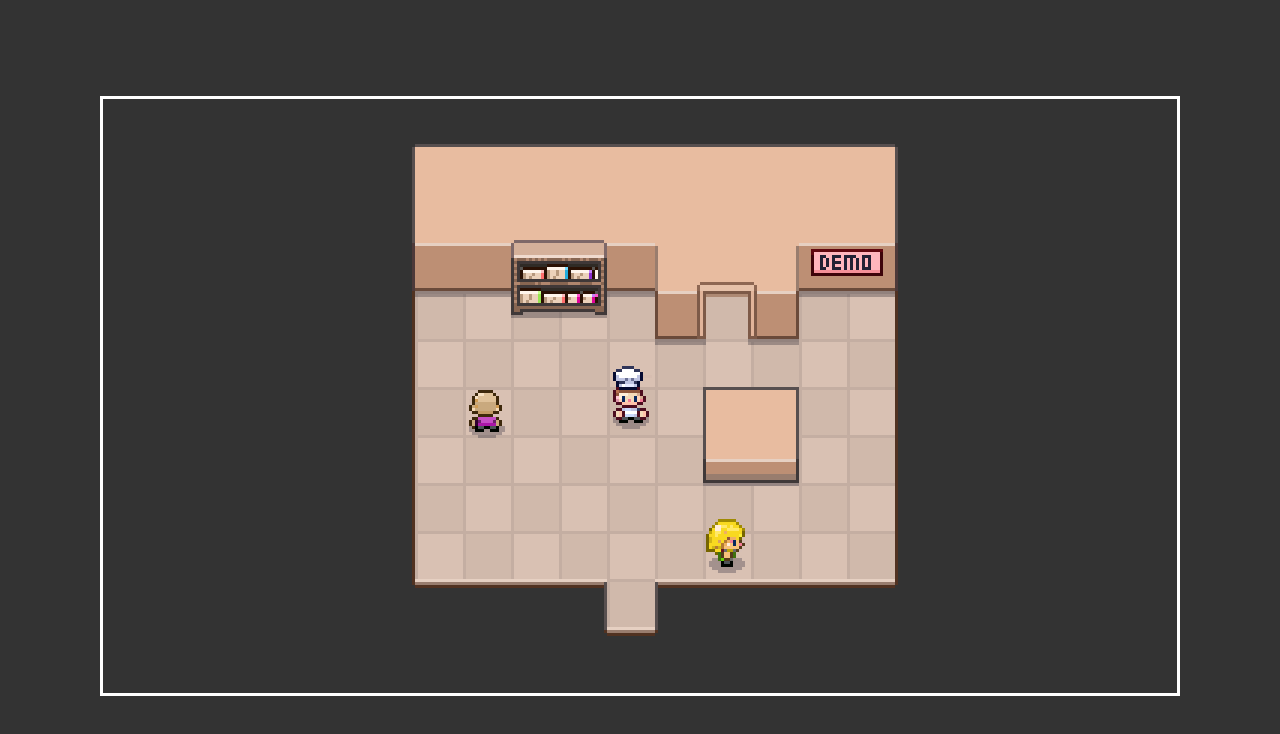
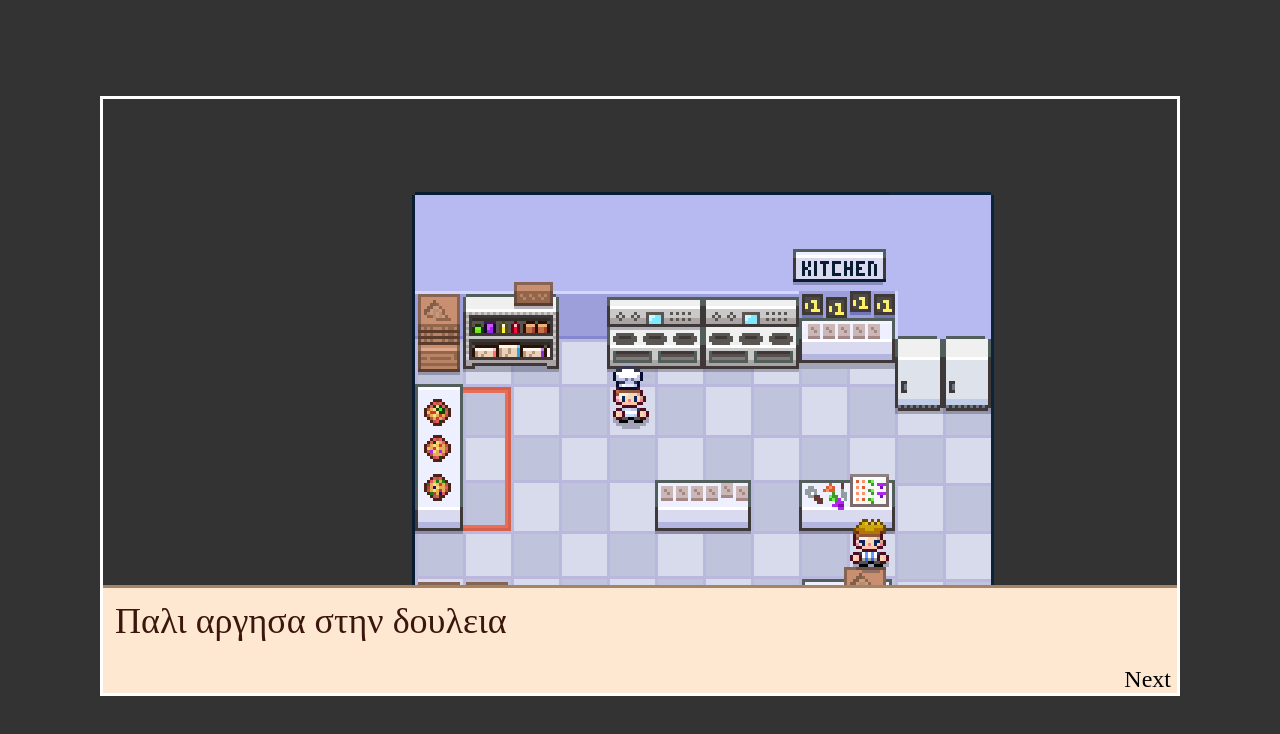
Before and after one commit to ZiggarM/Pizza-Legends, a plain HTML site: page index.html in a window 1280 px wide. Drawn offline with Linux system fonts and the light colour scheme.

Commit message:
added dialogue and adjusted speed

```diff
--- a/DirectionInput.js
+++ b/DirectionInput.js
@@ -1,4 +1,4 @@
-class directionInput {
+class DirectionInput {
     constructor() {
         this.heldDirection = [];
 
--- a/Overworld.js
+++ b/Overworld.js
@@ -6,75 +6,82 @@ class Overworld {
     this.map = null;
   }
 
-
   startGameLoop() {
     const step = () => {
-
       // Clear the canvas
-            this.ctx.clearRect(0, 0, this.canvas.width, this.canvas.height)
+      this.ctx.clearRect(0, 0, this.canvas.width, this.canvas.height);
 
       // Establish the camera person
       const cameraPerson = this.map.gameObjects.hero;
 
       // Update objects
-            Object.values(this.map.gameObjects).forEach(object => {
+      Object.values(this.map.gameObjects).forEach((object) => {
         object.update({
           arrow: this.directionInput.direction,
-                    map: this.map
-                })
-            })
-
+          map: this.map,
+        });
+      });
 
       // Draw Lower layer
-            this.map.drawLowerImage(this.ctx, cameraPerson)
+      this.map.drawLowerImage(this.ctx, cameraPerson);
 
       // Draw Game Objects
-            Object.values(this.map.gameObjects).sort((a, b) => {
+      Object.values(this.map.gameObjects)
+        .sort((a, b) => {
           return a.y - b.y;
-            }).forEach(object => {
-                object.sprite.draw(this.ctx, cameraPerson)
         })
-
+        .forEach((object) => {
+          object.sprite.draw(this.ctx, cameraPerson);
+        });
 
       // Draw Upper layer
-            this.map.drawUpperImage(this.ctx, cameraPerson)
+      this.map.drawUpperImage(this.ctx, cameraPerson);
 
       requestAnimationFrame(() => {
         step();
-            })
-        }
+      });
+    };
     step();
   }
 
   bindActionInput() {
     new KeyPressListener("Enter", () => {
       // Is there a person here to talk to?
-            this.map.checkForActionCutScene()
-        })
+      this.map.checkForActionCutscene();
+    });
+  }
+
+  bindHeroPositionCheck() {
+    document.addEventListener("PersonWalkingComplete", (e) => {
+      if (e.detail.whoId === "hero") {
+        // Hero's position has changed
+        this.map.checkForFootstepCutscene();
+      }
+    });
+  }
+
+  startMap(mapConfig) {
+    this.map = new OverworldMap(mapConfig);
+    this.map.overworld = this;
+    this.map.mountObjects();
   }
 
   init() {
-        this.map = new OverworldMap(window.OverworldMaps.DemoRoom)
-        this.map.mountObjects();
+    this.startMap(window.OverworldMaps.Kitchen);
 
+    this.bindActionInput();
+    this.bindHeroPositionCheck();
 
-        this.bindActionInput()
-
-        this.directionInput = new directionInput();
+    this.directionInput = new DirectionInput();
     this.directionInput.init();
-
 
     this.startGameLoop();
 
-        // this.map.startCutScene([
-        //     { who: "hero", type: "walk", direction: "down" },
-        //     { who: "hero", type: "walk", direction: "down" },
-        //     { who: "npcA", type: "walk", direction: "up" },
-        //     { who: "npcA", type: "walk", direction: "left" },
-        //     { who: "hero", type: "stand", direction: "right", time: 200 },
-        //     { type: "textMessage", text: "Hello noob" },
-        // ])
-
+    this.map.startCutscene([
+      {
+        type: "textMessage",
+        text: "Παλι αργησα στην δουλεια",
+      },
+    ]);
   }
-
 }
--- a/OverworldEvent.js
+++ b/OverworldEvent.js
@@ -5,62 +5,79 @@ class OverworldEvent {
   }
 
   stand(resolve) {
-        const who = this.map.gameObjects[this.event.who]
-        who.startBehavior({
-            map: this.map
-        }, {
+    const who = this.map.gameObjects[this.event.who];
+    who.startBehavior(
+      {
+        map: this.map,
+      },
+      {
         type: "stand",
         direction: this.event.direction,
-            time: this.event.time
-        })
+        time: this.event.time,
+      }
+    );
 
     // Set up handler to complete when correct person is done walking, then resolving the event
-        const completeHandler = e => {
+    const completeHandler = (e) => {
       if (e.detail.whoId === this.event.who) {
         document.removeEventListener("PersonStandComplete", completeHandler);
         // Resolve promise
         resolve();
       }
-        }
+    };
 
-        document.addEventListener("PersonStandComplete", completeHandler)
+    document.addEventListener("PersonStandComplete", completeHandler);
   }
 
   walk(resolve) {
-        const who = this.map.gameObjects[this.event.who]
-        who.startBehavior({
-            map: this.map
-        }, {
+    const who = this.map.gameObjects[this.event.who];
+    who.startBehavior(
+      {
+        map: this.map,
+      },
+      {
         type: "walk",
         direction: this.event.direction,
-            retry: true
-        })
+        retry: true,
+      }
+    );
 
     // Set up handler to complete when correct person is done walking, then resolving the event
-        const completeHandler = e => {
+    const completeHandler = (e) => {
       if (e.detail.whoId === this.event.who) {
         document.removeEventListener("PersonWalkingComplete", completeHandler);
         // Resolve promise
         resolve();
       }
-        }
+    };
 
-        document.addEventListener("PersonWalkingComplete", completeHandler)
+    document.addEventListener("PersonWalkingComplete", completeHandler);
   }
 
   textMessage(resolve) {
+    if (this.event.faceHero) {
+      const obj = this.map.gameObjects[this.event.faceHero];
+      obj.direction = utils.opossiteDirection(
+        this.map.gameObjects["hero"].direction
+      );
+    }
+
     const message = new TextMessage({
       text: this.event.text,
-            onComplete: () => resolve()
-        })
-        message.init(document.querySelector('.game-container'))
+      onComplete: () => resolve(),
+    });
+    message.init(document.querySelector(".game-container"));
+  }
+
+  changeMap(resolve) {
+    this.map.overworld.startMap(window.OverworldMaps[this.event.map]);
+    resolve();
   }
 
   init() {
-        return new Promise(resolve => {
+    return new Promise((resolve) => {
       // will match stand or walk etc...
-            this[this.event.type](resolve)
-        })
+      this[this.event.type](resolve);
+    });
   }
-
 }
--- a/OverworldMap.js
+++ b/OverworldMap.js
@@ -1,49 +1,51 @@
 class OverworldMap {
   constructor(config) {
+    this.overworld = null;
     this.gameObjects = config.gameObjects;
+    this.CutsceneSpaces = config.CutsceneSpaces || {};
     this.walls = config.walls || {};
 
-        this.lowerImage = new Image()
-        this.lowerImage.src = config.lowerSrc
+    this.lowerImage = new Image();
+    this.lowerImage.src = config.lowerSrc;
 
-        this.upperImage = new Image()
-        this.upperImage.src = config.upperSrc
+    this.upperImage = new Image();
+    this.upperImage.src = config.upperSrc;
 
-
-        this.isCutScenePlaying = false;
+    this.isCutscenePlaying = false;
   }
 
   drawLowerImage(ctx, cameraPerson) {
     ctx.drawImage(
       this.lowerImage,
       utils.withGrid(10.5) - cameraPerson.x,
-            utils.withGrid(6) - cameraPerson.y)
+      utils.withGrid(6) - cameraPerson.y
+    );
   }
   drawUpperImage(ctx, cameraPerson) {
     ctx.drawImage(
       this.upperImage,
       utils.withGrid(10.5) - cameraPerson.x,
-            utils.withGrid(6) - cameraPerson.y)
+      utils.withGrid(6) - cameraPerson.y
+    );
   }
 
   isSpaceTaken(currentX, currentY, direction) {
-        const { x, y } = utils.nextPosition(currentX, currentY, direction)
-        return this.walls[`${x}, ${y}`] || false
+    const { x, y } = utils.nextPosition(currentX, currentY, direction);
+    return this.walls[`${x}, ${y}`] || false;
   }
 
   mountObjects() {
-        Object.keys(this.gameObjects).forEach(key => {
-
-            let object = this.gameObjects[key]
+    Object.keys(this.gameObjects).forEach((key) => {
+      let object = this.gameObjects[key];
       object.id = key;
 
       //TODO: determine if this object should actually mount
-            object.mount(this)
-        })
+      object.mount(this);
+    });
   }
 
-    async startCutScene(events) {
-        this.isCutScenePlaying = true
+  async startCutscene(events) {
+    this.isCutscenePlaying = true;
 
     // Start a loop of async events
     // await each one
@@ -51,42 +53,50 @@ class OverworldMap {
       const eventHandler = new OverworldEvent({
         event: events[i],
         map: this,
-            })
+      });
       await eventHandler.init();
     }
 
-        this.isCutScenePlaying = false
+    this.isCutscenePlaying = false;
 
     // Reset npcs to do their idle behavior
-        Object.values(this.gameObjects).forEach(object => object.doBehaviorEvent(this))
+    Object.values(this.gameObjects).forEach((object) =>
+      object.doBehaviorEvent(this)
+    );
   }
 
-    checkForActionCutScene() {
+  checkForActionCutscene() {
     const hero = this.gameObjects["hero"];
     const nextCoords = utils.nextPosition(hero.x, hero.y, hero.direction);
-        const match = Object.values(this.gameObjects).find(object => {
-            return `${object.x}, ${object.y}` === `${nextCoords.x}, ${nextCoords.y}`
+    const match = Object.values(this.gameObjects).find((object) => {
+      return `${object.x}, ${object.y}` === `${nextCoords.x}, ${nextCoords.y}`;
     });
-        if (!this.isCutScenePlaying && match && match.talking.length) {
-            this.startCutScene(match.talking[0].events)
+    if (!this.isCutscenePlaying && match && match.talking.length) {
+      this.startCutscene(match.talking[0].events);
     }
   }
 
+  checkForFootstepCutscene() {
+    const hero = this.gameObjects["hero"];
+    const match = this.CutsceneSpaces[`${hero.x}, ${hero.y}`];
+    if (!this.isCutscenePlaying && match) {
+      this.startCutscene(match[0].events);
+    }
+  }
 
   addWall(x, y) {
-        this.walls[`${x}, ${y}`] = true
+    this.walls[`${x}, ${y}`] = true;
   }
 
   removeWall(x, y) {
-        delete this.walls[`${x}, ${y}`]
+    delete this.walls[`${x}, ${y}`];
   }
 
   moveWall(wasX, wasY, direction) {
     this.removeWall(wasX, wasY);
     const { x, y } = utils.nextPosition(wasX, wasY, direction);
-        this.addWall(x, y)
+    this.addWall(x, y);
   }
-
 }
 
 window.OverworldMaps = {
@@ -112,16 +122,24 @@ window.OverworldMaps = {
         talking: [
           {
             events: [
-                            { type: "textMessage", text: "Εδωσα στον τσουφι ενα ταλιρο για να μου παρει μαυρο" },
-                            { type: "textMessage", text: "Αλλα ακομα δεν εχει επιστρεψει, μηπως τον ειδες;" },
-                        ]
+              {
+                type: "textMessage",
+                text: "Εδωσα στον τσουφι ενα ταλιρο για να μου παρει μαυρο",
+                faceHero: "npcA",
+              },
+              {
+                type: "textMessage",
+                text: "Αλλα ακομα δεν εχει επιστρεψει, μηπως τον ειδες;",
+              },
+              { who: "hero", type: "walk", direction: "up" },
+            ],
           },
           // {
           //     events: [
           //         { type: "textMessage", text: "Something else" }
           //     ]
           // },
-                ]
+        ],
       }),
       npcB: new Person({
         x: utils.withGrid(3),
@@ -132,15 +150,30 @@ window.OverworldMaps = {
           { type: "stand", direction: "left", time: 800 },
           { type: "walk", direction: "up" },
           { type: "walk", direction: "right" },
-                    { type: "walk", direction: "down", },
+          { type: "walk", direction: "down" },
         ],
         talking: [
           {
             events: [
-                            { type: "textMessage", text: "Δεξιος Αριστερος Δεξιος Αριστερος" },
-                            { type: "textMessage", text: "Ημουν στην πλατεια και επινα ρετσινες αλλα τωρα γυριζω σπιτι" },
-                        ]
-                    }]
+              {
+                type: "textMessage",
+                text: "Δεξιος Αριστερος Δεξιος Αριστερος",
+              },
+              {
+                type: "textMessage",
+                text: "Ημουν στην πλατεια και επινα ρετσινες αλλα τωρα γυριζω σπιτι",
+              },
+            ],
+          },
+        ],
+      }),
+      npcC: new Person({
+        x: utils.withGrid(8),
+        y: utils.withGrid(5),
+        src: "/images/characters/people/npc3.png",
+        behaviorLoop: [
+          // { type: "stand", direction: "down" },
+        ],
       }),
     },
     walls: {
@@ -148,26 +181,53 @@ window.OverworldMaps = {
       [utils.asGridCoord(8, 6)]: true,
       [utils.asGridCoord(7, 7)]: true,
       [utils.asGridCoord(8, 7)]: true,
-        }
+    },
+    CutsceneSpaces: {
+      [utils.asGridCoord(7, 4)]: [
+        {
+          events: [
+            { who: "npcC", type: "walk", direction: "left" },
+            { who: "npcC", type: "stand", direction: "up", time: 300 },
+            { type: "textMessage", text: "You can't be in there!" },
+            { who: "npcC", type: "walk", direction: "right" },
+            { who: "npcC", type: "stand", direction: "down" },
+            { who: "hero", type: "walk", direction: "down" },
+            { who: "hero", type: "walk", direction: "left" },
+          ],
+        },
+      ],
+      [utils.asGridCoord(5, 10)]: [
+        {
+          events: [{ type: "changeMap", map: "Kitchen" }],
+        },
+      ],
+    },
   },
   Kitchen: {
     lowerSrc: "/images/maps/KitchenLower.png",
     upperSrc: "/images/maps/KitchenUpper.png",
     gameObjects: {
-            hero: new GameObject({
-                x: 3,
-                y: 5,
+      hero: new Person({
+        isPlayerControlled: true,
+        x: utils.withGrid(5),
+        y: utils.withGrid(5),
       }),
-            npcA: new GameObject({
-                x: 9,
-                y: 6,
-                src: "/images/characters/people/npc2.png"
+      npcB: new Person({
+        x: utils.withGrid(10),
+        y: utils.withGrid(8),
+        src: "/images/characters/people/npc3.png",
+        talking: [
+          {
+            events: [
+              {
+                type: "textMessage",
+                text: "Κυρ.Λεφτερης: Επιτελους ηρθες αχρηστε",
+                faceHero: ["npcB"],
+              },
+            ],
+          },
+        ],
       }),
-            npcB: new GameObject({
-                x: 10,
-                y: 8,
-                src: "/images/characters/people/npc3.png"
-            }),
-        }
     },
-}
+  },
+};
--- /dev/null
+++ b/RevealingText.js
@@ -0,0 +1,43 @@
+class RevealingText {
+  constructor(config) {
+    this.element = config.element;
+    this.text = config.text;
+    this.speed = config.speed || 50;
+
+    this.timeout = null;
+    this.isDone = false;
+  }
+
+  revealOneCharacter(list) {
+    // We remove the first char but also selecting it
+    const next = list.splice(0, 1)[0];
+    next.span.classList.add("revealed");
+
+    if (list.length > 0) {
+      this.timeout = setTimeout(() => {
+        this.revealOneCharacter(list);
+      }, next.delayAfter);
+    } else {
+      this.isDone = true;
+    }
+  }
+  init() {
+    let characters = [];
+    // "abc" =>  ["a", "b", "c"]
+    this.text.split("").forEach((character) => {
+      // Create each span, add to element in DOM
+      let span = document.createElement("span");
+      span.textContent = character;
+      console.log(span);
+      this.element.appendChild(span);
+
+      //   Add this span to our internal state Array
+      characters.push({
+        span,
+        delayAfter: character === " " ? 0 : this.speed,
+      });
+    });
+
+    this.revealOneCharacter(characters);
+  }
+}
--- a/TextMessage.js
+++ b/TextMessage.js
@@ -7,21 +7,27 @@ class TextMessage {
 
   createElement() {
     this.element = document.createElement("div");
-        this.element.classList.add("TextMessage")
+    this.element.classList.add("TextMessage");
 
-        this.element.innerHTML = (`
-        <p class="TextMessage_p">${this.text}</p>
+    this.element.innerHTML = `
+        <p class="TextMessage_p"></p>
         <button class="TextMessage_button">Next</button>
-        `)
+        `;
 
-        this.element.querySelector('button').addEventListener('click', () => {
+    // Init the typewriter effect
+    this.revealingText = new RevealingText({
+      element: this.element.querySelector(".TextMessage_p"),
+      text: this.text,
+    });
+
+    this.element.querySelector("button").addEventListener("click", () => {
       // close the text message
       this.done();
     });
     this.actionListener = new KeyPressListener("Enter", () => {
-            this.actionListener.unbind()
-            this.done()
-        })
+      this.actionListener.unbind();
+      this.done();
+    });
   }
 
   done() {
@@ -31,7 +37,7 @@ class TextMessage {
 
   init(container) {
     this.createElement();
-        container.appendChild(this.element)
+    container.appendChild(this.element);
+    this.revealingText.init();
   }
-
 }
--- a/styles/TextMessage.css
+++ b/styles/TextMessage.css
@@ -16,6 +16,14 @@
   font-size: 12px;
 }
 
+.TextMessage span {
+  opacity: 0;
+}
+
+.TextMessage span.revealed {
+  opacity: 1;
+}
+
 .TextMessage_button {
   margin: 0;
   font-size: 8px;
```
Also changed, not shown: index.html (+1 -0 lines), utils.js (+10 -1 lines). Lines whose indentation alone changed are shown as unchanged.
